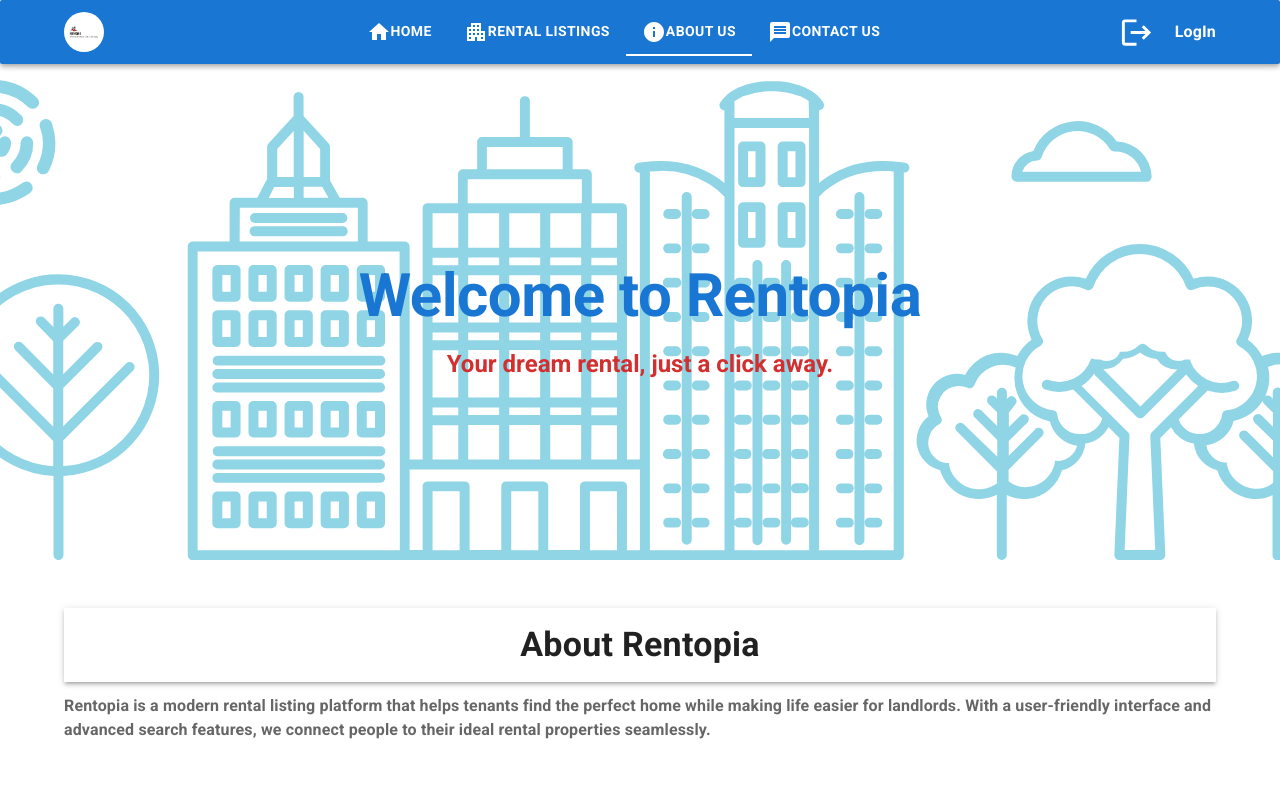
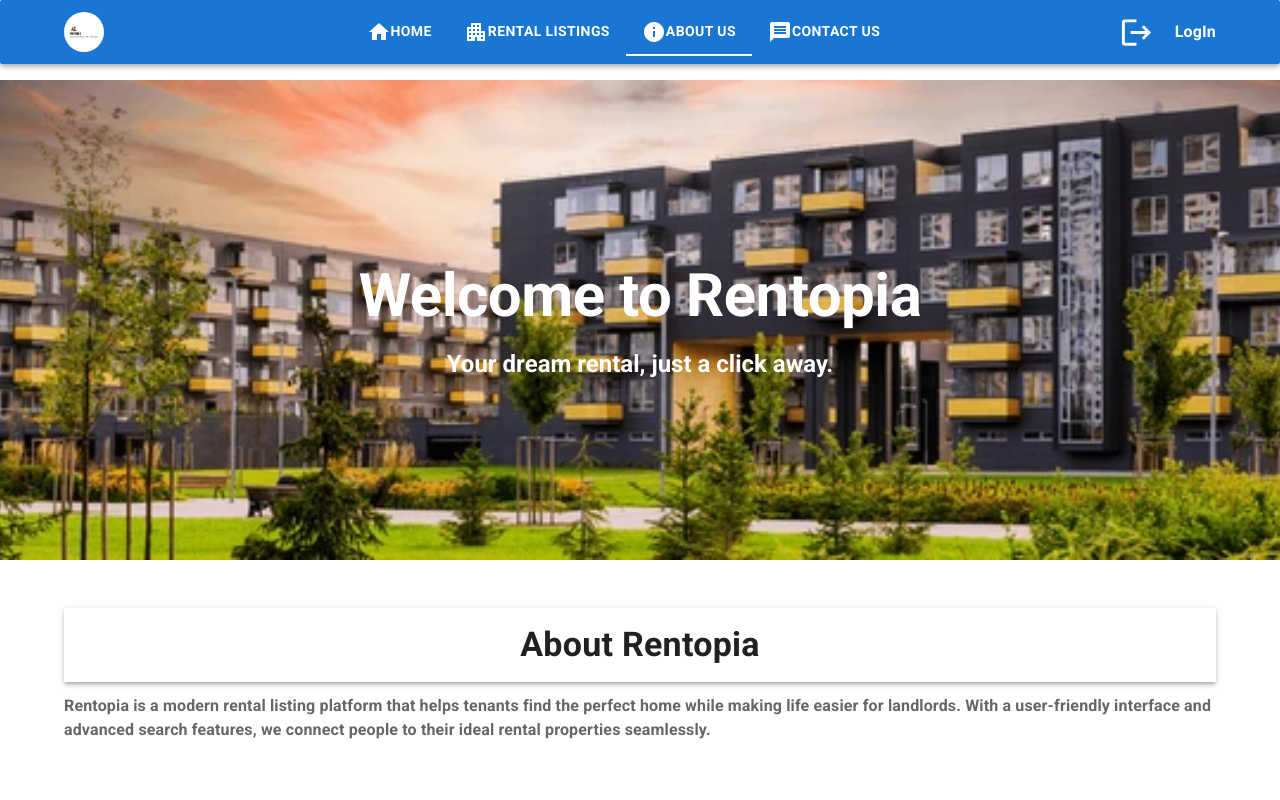
Before and after one commit to drjhatka/basha-finder-client, a Next.js app: page /about in a window 1280 px wide. Shown: the top 800 px of the page. Built offline with nearby package versions, Linux system fonts and the light colour scheme; no server answers.

Commit message:
Backdrop added to public page

```diff
--- a/src/app/about/page.tsx
+++ b/src/app/about/page.tsx
@@ -8,7 +8,8 @@ const AboutUsPage = () => {
       {/* Hero Section */}
       <Box
         sx={{
-          backgroundImage: "url('/hero-bg.svg')",
+          backgroundImage: "url('/about.webp')",
+
           backgroundBlendMode:'darken',
           backgroundSize: "cover",
           backgroundPosition: "center",
@@ -23,10 +24,10 @@ const AboutUsPage = () => {
       >
         <Box>
 
-          <Typography  variant="h2" color="primary" fontWeight="bold">
+          <Typography  variant="h2" fontWeight="bold">
             Welcome to Rentopia
           </Typography>
-          <Typography variant="h5" color="error" sx={{ mt: 2 }}>
+          <Typography variant="h5"  sx={{ mt: 2 }}>
             Your dream rental, just a click away.
           </Typography>
         </Box>
--- a/src/components/modules/listing/ListingCardContainer.tsx
+++ b/src/components/modules/listing/ListingCardContainer.tsx
@@ -1,13 +1,16 @@
 "use client"
 import {IListing} from "@/types/listing";
 import ListingCard from "@/components/modules/listing/ListingCard";
+import BackdropElement from "@/components/ui/backdrop";
+import { CircularProgress } from "@material-ui/core";
+import { useState } from "react";
 
 const ListingCardContainer =({listings, isLoading}:{listings:IListing[], isLoading:boolean}) => {
-
+    const [open, setOpen] = useState(false)
     return (
     <div className={'grid md:grid-cols-2 lg:grid-cols-3 md:gap-5'}>
         {
-            isLoading? "Loading Data...": listings?.map((listing)=>{
+            isLoading? <BackdropElement open={!open} handleClose={()=>setOpen(false)} ><CircularProgress></CircularProgress></BackdropElement>: listings?.map((listing)=>{
                 return <ListingCard key={listing._id} listing={listing}></ListingCard>
             })
         }
```
Also changed, not shown: public/about.webp (added).
